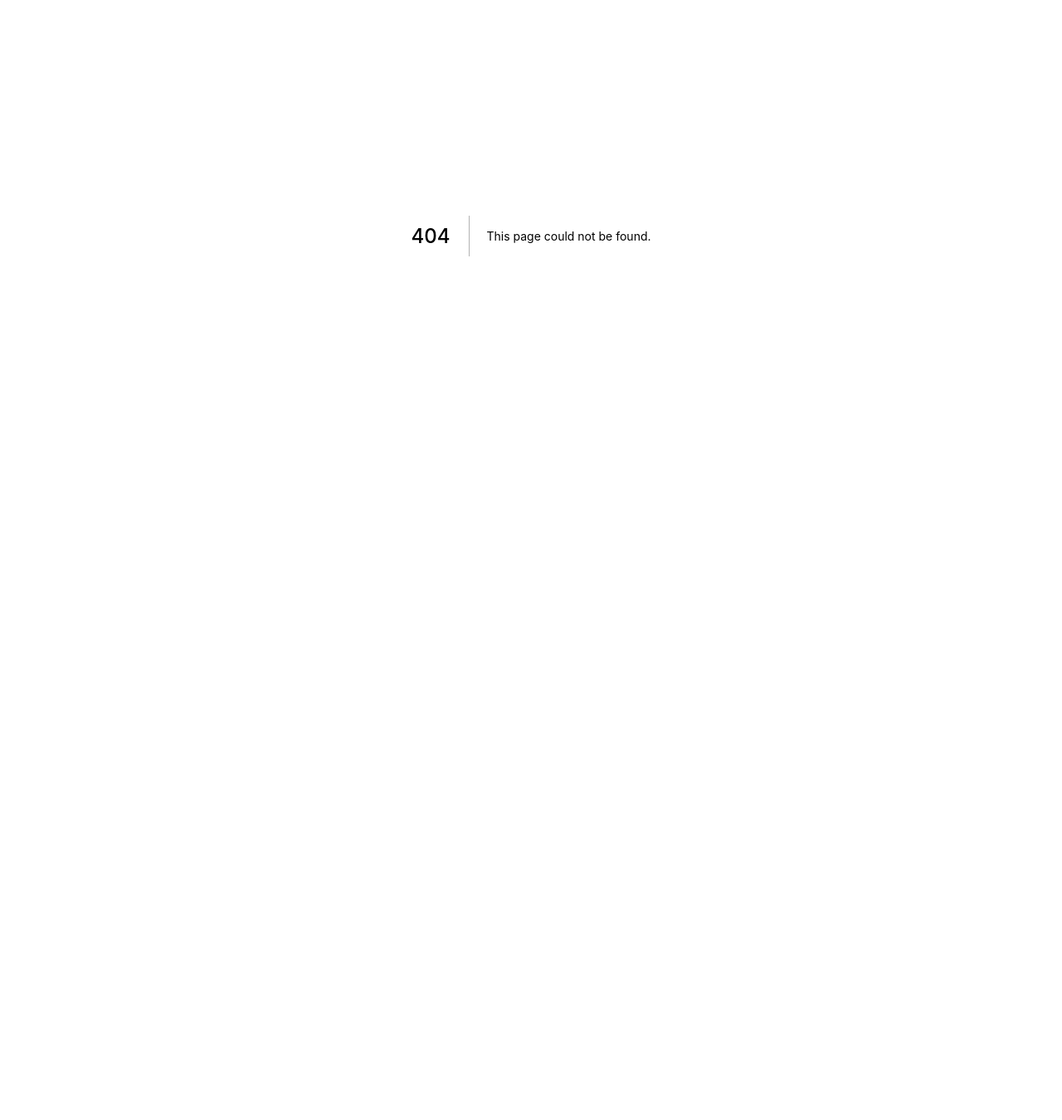
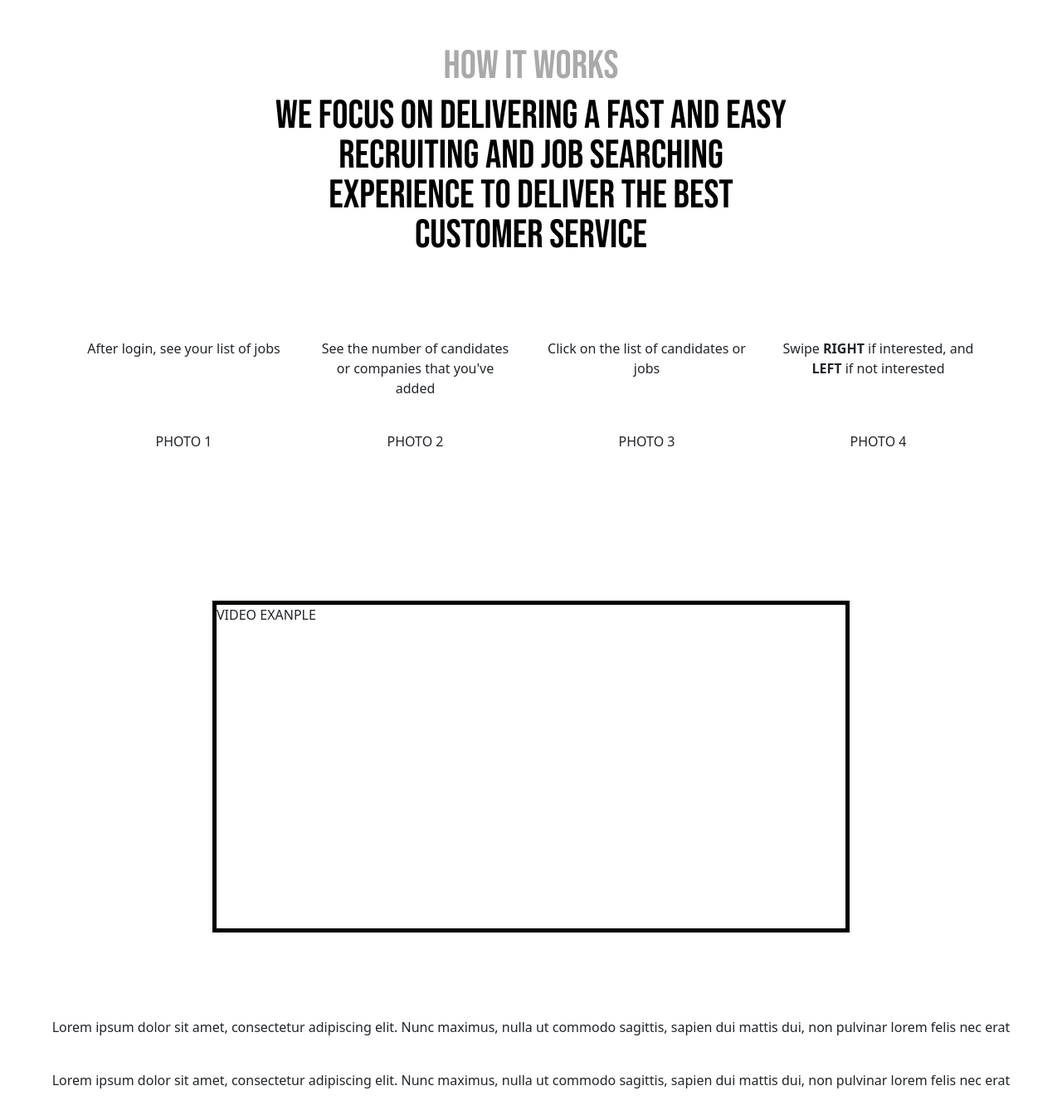
Before and after one commit to teamlumpia/swft_marketing_home, a Next.js app: page /Howitworks in a window 1280 px wide. Before the commit this address had no page. Shown: the part 116-1466 px from the top of the page at 83% size. Before the commit the page ends 800 px from the top, so only its background shows below. Built offline with nearby package versions, Linux system fonts and the light colour scheme.

Commit message:
adding howitworks

```diff
--- /dev/null
+++ b/pages/Howitworks.js
@@ -0,0 +1,63 @@
+import React from 'react';
+import styles from "../styles/Home.module.scss";
+import {Button, Row, Col, Media, Container} from 'react-bootstrap';
+
+const Howitworks = (props) => {
+    return (
+        <div className={styles.howitworks}>
+            <div className={styles.howitworks_title}>How it works</div>
+            <div className={styles.howitworks_title_2}>
+                WE FOCUS ON DELIVERING A FAST AND EASY RECRUITING AND
+                JOB SEARCHING EXPERIENCE TO DELIVER THE BEST CUSTOMER SERVICE
+            </div>
+            <Container className={styles.howitworks_container}>
+                <Col className={styles.howitworks_container_col}>
+                        After login, see your list of jobs
+                </Col>
+                <Col className={styles.howitworks_container_col}>
+                    See the number of candidates or companies that you've added
+
+                </Col>
+                <Col className={styles.howitworks_container_col}>
+                        Click on the list of candidates or jobs
+                </Col>
+                <Col className={styles.howitworks_container_col}>
+                    <div>
+                        Swipe <b>RIGHT</b> if interested, and <b>LEFT</b> if not interested
+                    </div>
+                </Col>
+
+                <Col className={styles.howitworks_container_col}>
+                    PHOTO 1
+                </Col>
+                <Col className={styles.howitworks_container_col}>
+                    PHOTO 2
+                </Col>
+                <Col className={styles.howitworks_container_col}>
+                    PHOTO 3
+                </Col>
+                <Col className={styles.howitworks_container_col}>
+                    PHOTO 4
+                </Col>
+            </Container>
+
+            <div className="d-flex justify-content-center align-items-center">
+                <div className={styles.howitworks_videoplaceholder}>
+                    VIDEO EXANPLE
+                </div>
+            </div>
+
+            <div className={styles.howitworks_videoplaceholder_description}>
+                <p> Lorem ipsum dolor sit amet, consectetur adipiscing elit. Nunc maximus,
+                    nulla ut commodo sagittis, sapien dui mattis dui, non pulvinar lorem
+                    felis nec erat </p>
+
+                <p> Lorem ipsum dolor sit amet, consectetur adipiscing elit. Nunc maximus,
+                    nulla ut commodo sagittis, sapien dui mattis dui, non pulvinar lorem
+                    felis nec erat  </p>
+            </div>
+        </div>
+    );
+}
+
+export default Howitworks;
--- a/pages/Pricing.js
+++ b/pages/Pricing.js
@@ -15,9 +15,9 @@ const Pricing = (props) => {
             </div>
             <Container>
                 <Row>
-                    <Col className="d-flex justify-content-center align-items-center">BASIC</Col>
-                    <Col className="d-flex justify-content-center align-items-center">PREMIUM</Col>
-                    <Col className="d-flex justify-content-center align-items-center">COMPANY</Col>
+                    <Col xs={12} s={4} md={4} className="d-flex justify-content-center align-items-center">BASIC</Col>
+                    <Col xs={12} s={4} md={4} className="d-flex justify-content-center align-items-center">PREMIUM</Col>
+                    <Col xs={12} s={4} md={4} className="d-flex justify-content-center align-items-center">COMPANY</Col>
                 </Row>
             </Container>
         </div>
--- a/pages/Services.js
+++ b/pages/Services.js
@@ -1,12 +1,13 @@
 import React from 'react';
 import Download from './Download';
 import Pricing from './Pricing';
-
+import Howitworks from './Howitworks';
 const Services = (props) => {
     return (
         <div>
             <Download />
             <Pricing />
+            <Howitworks />
         </div>
     );
 }
--- a/styles/Home.module.scss
+++ b/styles/Home.module.scss
@@ -4,3 +4,4 @@
 @import "pages/home";
 @import "pages/download";
 @import "pages/pricing";
+@import "pages/howitworks";
--- a/styles/pages/_download.scss
+++ b/styles/pages/_download.scss
@@ -7,6 +7,8 @@
         font-family: $main_font;
         padding: 2vw;
         justify-content: center;
+        line-height: 1;
+        text-align: center;
     }
 
     &_description {
--- /dev/null
+++ b/styles/pages/_howitworks.scss
@@ -0,0 +1,79 @@
+.howitworks {
+    margin-top: 20vh;
+    margin-bottom: 20vh;
+
+    &_title {
+        font-family: $main_font;
+        font-size: 3rem;
+        color: darkgrey;
+        text-align: center;
+
+        &_2 {
+            font-family: $main_font;
+            font-size: 3rem;
+            color: black;
+            line-height: 1;
+            text-align: center;
+            padding-left: 25vw;
+            padding-right: 25vw;
+        }
+    }
+
+    &_container {
+        margin-top: 10vh;
+        margin-bottom: 20vh;
+        display: grid;
+        grid-template-columns: 25% 25% 25% 25%;
+        grid-template-areas: "col-1 col-2 col-3 col-4 "
+                             "col-5 col-6 col-7 col-8 ";
+
+        &_col {
+            padding: 20px;
+            text-align: center;
+        }
+    }
+
+    &_videoplaceholder {
+        border: 5px solid black;
+        width: 60vw;
+        height: 50vh;
+
+        &_description {
+            margin-top: 5vh;
+            text-align: center;
+            padding: 50px;
+            line-height: 3;
+        }
+    }
+}
+
+//FOR ORGANIZING COLUMNS
+.howitworks_container_col:nth-child(1) { grid-area: col-1; }
+.howitworks_container_col:nth-child(2) { grid-area: col-2; }
+.howitworks_container_col:nth-child(3) { grid-area: col-3; }
+.howitworks_container_col:nth-child(4) { grid-area: col-4; }
+.howitworks_container_col:nth-child(5) { grid-area: col-5; }
+.howitworks_container_col:nth-child(6) { grid-area: col-6; }
+.howitworks_container_col:nth-child(7) { grid-area: col-7; }
+.howitworks_container_col:nth-child(8) { grid-area: col-8; }
+
+@media ( max-width: 769px ) {
+    .howitworks_container {
+        grid-template-columns: 100%;
+        grid-template-areas: " col-1 "
+                             " col-5 "
+                             " col-2 "
+                             " col-6 "
+                             " col-3 "
+                             " col-7 "
+                             " col-4 "
+                             " col-8 ";
+    }
+}
+
+//FOR FONT SIZING ISSUES
+@media ( max-width: 460px ) {
+    .howitworks_title_2 {
+        font-size: 10vw;
+    }
+}
--- a/styles/pages/_pricing.scss
+++ b/styles/pages/_pricing.scss
@@ -6,6 +6,7 @@
         font-size: 4rem;
         font-family: $main_font;
         text-align: center;
+        line-height: 1;
     }
 
     &_description {
```
